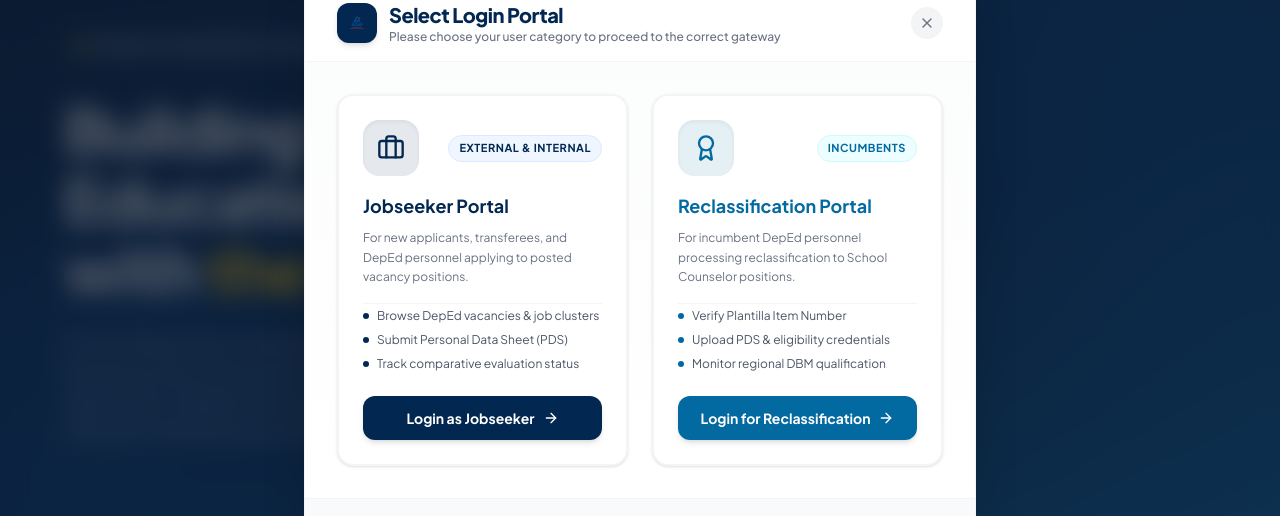
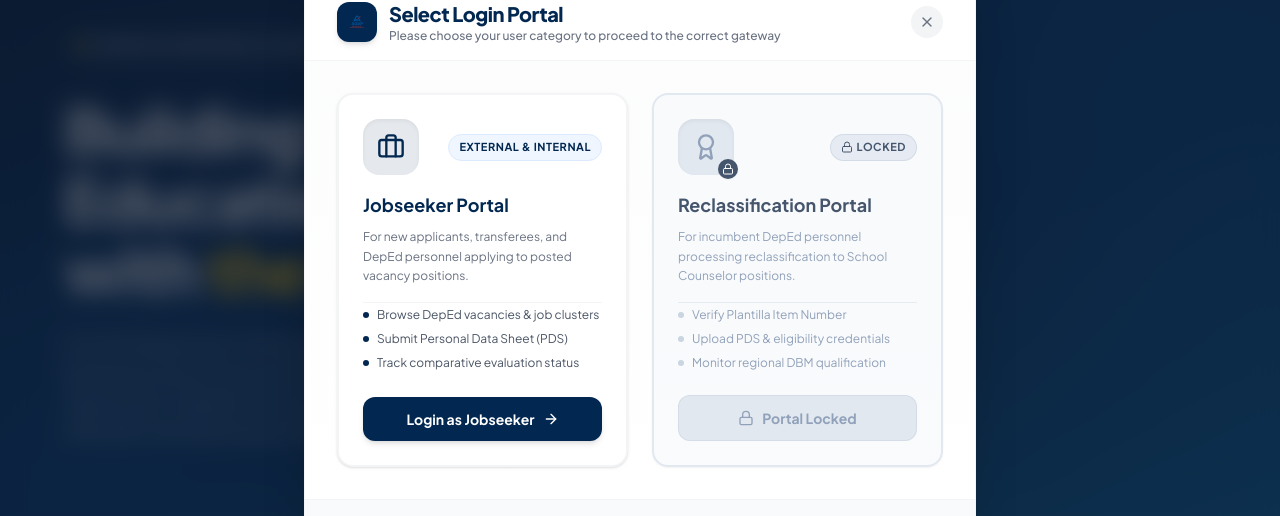
Before and after one commit to Chris-avenido/Agap, a React (Vite) app in the folder frontend/: page / in a window 1280 px wide. Both pictures are taken after a click on the button "Login". Shown: the part 142-658 px from the top of the page. Built offline with nearby package versions, Linux system fonts and the light colour scheme; no server answers.

Commit message:
Add PublicCareers component for browsing and filtering job vacancies

```diff
--- a/frontend/src/pages/PublicCareers.tsx
+++ b/frontend/src/pages/PublicCareers.tsx
@@ -1,7 +1,7 @@
 import { useEffect, useState, useMemo } from 'react';
 import { useNavigate } from 'react-router-dom';
 import Swal from 'sweetalert2';
-import { Search, Clock, Hash, MapPin, ChevronDown, ArrowRight, CalendarDays, Star, Building2, CircleDollarSign, X, EyeOff, Eye, Pen, HelpCircle, ArrowLeft, Briefcase, Trash2, LayoutGrid, List, Users, Award } from 'lucide-react';
+import { Search, Clock, Hash, MapPin, ChevronDown, ArrowRight, CalendarDays, Star, Building2, CircleDollarSign, X, EyeOff, Eye, Pen, HelpCircle, ArrowLeft, Briefcase, Trash2, LayoutGrid, List, Users, Award, Lock } from 'lucide-react';
 import modernLogo from '../assets/modern_logo.png';
 import { JobCard, JobTableList } from '../components/JobCards';
 import ApplicationModal from '../components/ApplicationModal';
@@ -619,36 +619,42 @@
                 </button>
               </div>
 
-              {/* Option 2: Reclassification */}
-              <div className="group relative bg-white rounded-2xl border-2 border-gray-100 hover:border-[#0369a1] p-6 flex flex-col justify-between shadow-sm hover:shadow-xl transition-all duration-200">
+              {/* Option 2: Reclassification (Locked) */}
+              <div className="relative bg-slate-50/70 rounded-2xl border-2 border-slate-200 p-6 flex flex-col justify-between shadow-xs select-none">
                 <div className="space-y-4">
                   <div className="flex items-center justify-between">
-                    <div className="w-14 h-14 rounded-2xl bg-[#0369a1]/10 group-hover:bg-[#0369a1] text-[#0369a1] group-hover:text-white flex items-center justify-center transition-colors shadow-inner">
-                      <Award className="w-7 h-7 transition-transform group-hover:scale-110 duration-200" />
+                    <div className="w-14 h-14 rounded-2xl bg-slate-200 text-slate-500 flex items-center justify-center shadow-inner relative">
+                      <Award className="w-7 h-7 text-slate-400" />
+                      <div className="absolute -bottom-1 -right-1 w-5 h-5 bg-slate-600 rounded-full flex items-center justify-center shadow-xs">
+                        <Lock className="w-3 h-3 text-white" />
+                      </div>
                     </div>
-                    <span className="text-[11px] font-bold uppercase tracking-wider px-2.5 py-1 rounded-full bg-cyan-50 text-[#0369a1] border border-cyan-100">
-                      Incumbents
-                    </span>
+                    <div className="flex items-center gap-1.5">
+                      <span className="text-[11px] font-bold uppercase tracking-wider px-2.5 py-1 rounded-full bg-slate-200/80 text-slate-600 border border-slate-300/70 flex items-center gap-1">
+                        <Lock className="w-3 h-3" />
+                        Locked
+                      </span>
+                    </div>
                   </div>
                   <div>
-                    <h3 className="text-lg font-bold text-[#0369a1] group-hover:text-[#02527e] transition-colors">
+                    <h3 className="text-lg font-bold text-slate-600">
                       Reclassification Portal
                     </h3>
-                    <p className="text-xs text-gray-500 mt-2 leading-relaxed">
+                    <p className="text-xs text-slate-400 mt-2 leading-relaxed">
                       For incumbent DepEd personnel processing reclassification to School Counselor positions.
                     </p>
                   </div>
-                  <ul className="text-xs text-gray-600 space-y-2 pt-1 border-t border-gray-100">
+                  <ul className="text-xs text-slate-400 space-y-2 pt-1 border-t border-slate-200/80">
                     <li className="flex items-center gap-2">
-                      <div className="w-1.5 h-1.5 rounded-full bg-[#0369a1]"></div>
+                      <div className="w-1.5 h-1.5 rounded-full bg-slate-300"></div>
                       Verify Plantilla Item Number
                     </li>
                     <li className="flex items-center gap-2">
-                      <div className="w-1.5 h-1.5 rounded-full bg-[#0369a1]"></div>
+                      <div className="w-1.5 h-1.5 rounded-full bg-slate-300"></div>
                       Upload PDS &amp; eligibility credentials
                     </li>
                     <li className="flex items-center gap-2">
-                      <div className="w-1.5 h-1.5 rounded-full bg-[#0369a1]"></div>
+                      <div className="w-1.5 h-1.5 rounded-full bg-slate-300"></div>
                       Monitor regional DBM qualification
                     </li>
                   </ul>
@@ -656,14 +662,11 @@
 
                 <button
                   type="button"
-                  onClick={() => {
-                    setShowLoginModal(false);
-                    navigate('/login?type=reclass&guide=true');
-                  }}
-                  className="mt-6 w-full py-3 px-4 rounded-xl bg-[#0369a1] hover:bg-[#02527e] text-white font-bold text-sm flex items-center justify-center gap-2 shadow-md hover:shadow-lg transition-all active:scale-[0.98]"
+                  disabled
+                  className="mt-6 w-full py-3 px-4 rounded-xl bg-slate-200 text-slate-400 font-bold text-sm flex items-center justify-center gap-2 cursor-not-allowed border border-slate-300/60 shadow-none"
                 >
-                  <span>Login for Reclassification</span>
-                  <ArrowRight className="w-4 h-4 group-hover:translate-x-1 transition-transform" />
+                  <Lock className="w-4 h-4 text-slate-400" />
+                  <span>Portal Locked</span>
                 </button>
               </div>
             </div>
```
